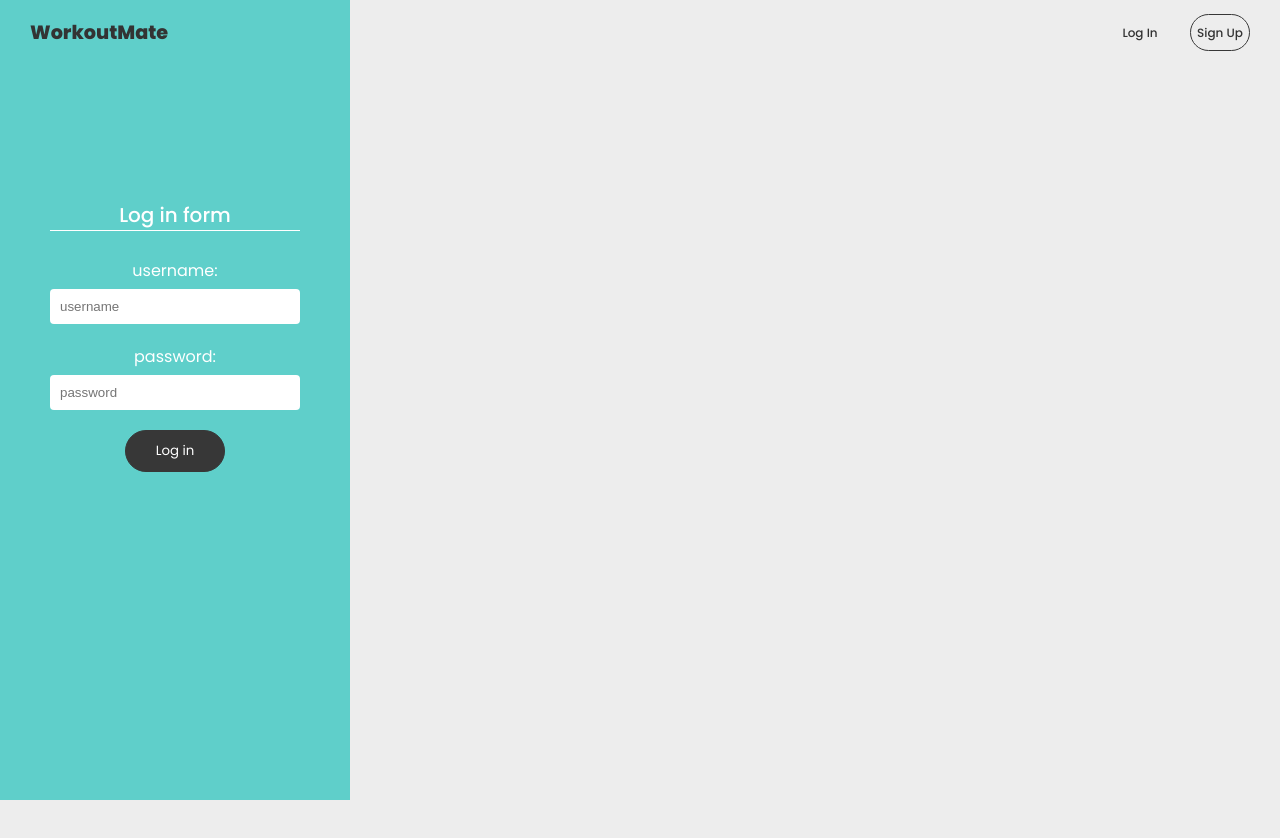
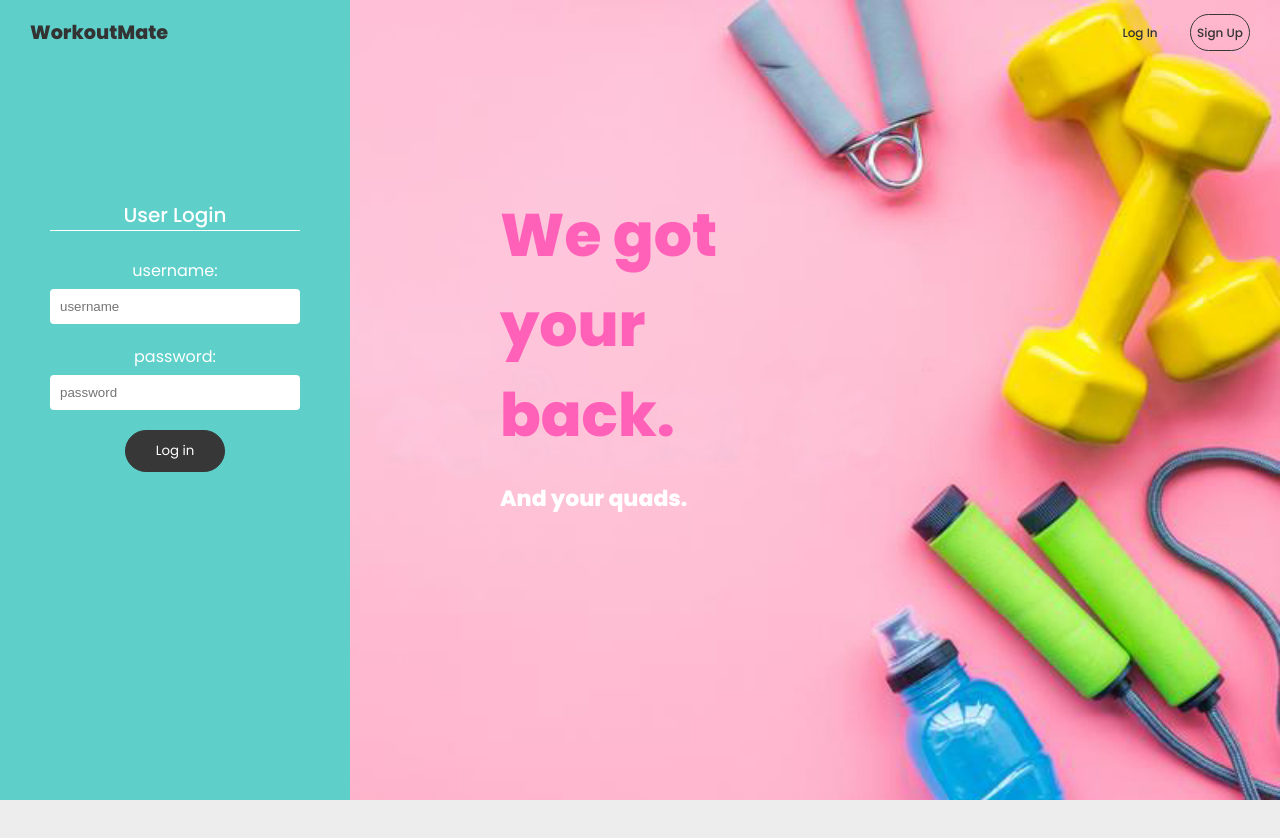
Before and after one commit to Marija-Kov/Workout-Mate, a React (Create React App) app in the folder frontend/: page /login in a window 1280 px wide. Shown: the top 838 px of the page. Before the commit the page ends 800 px from the top, so only its background shows below. Built offline with nearby package versions, Linux system fonts and the light colour scheme.

Commit message:
form containers for signup/login

```diff
--- a/frontend/src/pages/Login.js
+++ b/frontend/src/pages/Login.js
@@ -12,8 +12,12 @@ const Login = () => {
     }
 
     return (
+      <div className='form--container'>
+        <h1>
+          We got your back.
+          <p>And your quads.</p></h1>
         <form className='login' onSubmit={handleSubmit}>
-          <h4>Log in form</h4>
+          <h4>User Login</h4>
           <label>username:</label>
           <input
             type="text"
@@ -31,6 +35,7 @@ const Login = () => {
             <button disabled={isLoading}>Log in</button>
             {error && <div className="error">{error}</div>}
         </form>
+      </div>
     )
 
 }
--- a/frontend/src/pages/Signup.js
+++ b/frontend/src/pages/Signup.js
@@ -12,8 +12,12 @@ const Signup = () => {
     }
 
     return (
+       <div className='form--container'>
+         <h1>
+          Meet your mate.
+          <p>Flex some fiber.</p></h1>
         <form className='signup' onSubmit={handleSubmit}>
-          <h4>Sign up form</h4>
+          <h4>Create an account</h4>
           <label>username:</label>
           <input
             type="text"
@@ -31,6 +35,7 @@ const Signup = () => {
             <button disabled={isLoading}>Sign up</button>
             {error && <div className="error">{error}</div>}
         </form>
+      </div>
     )
 
 }
```
